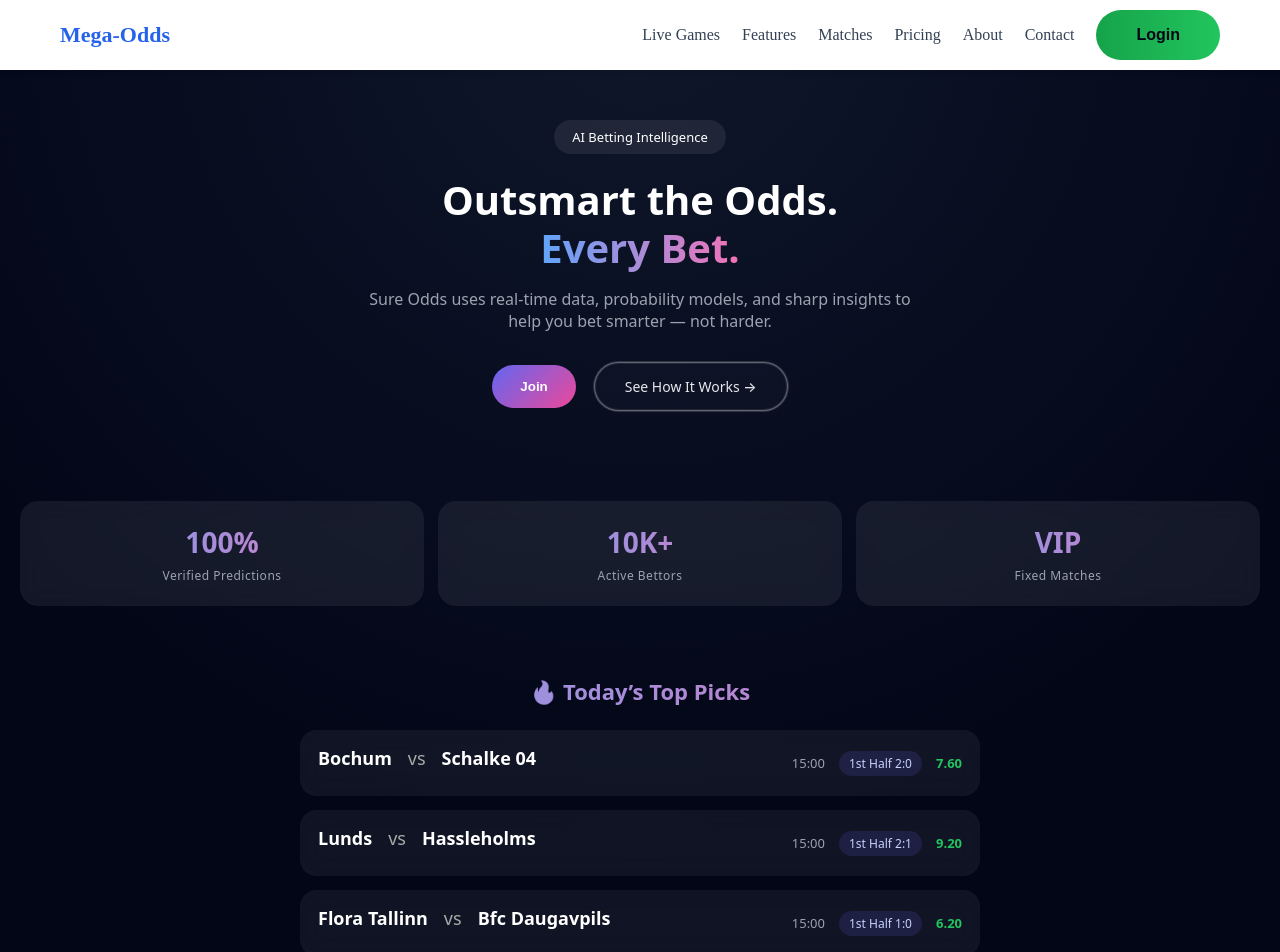
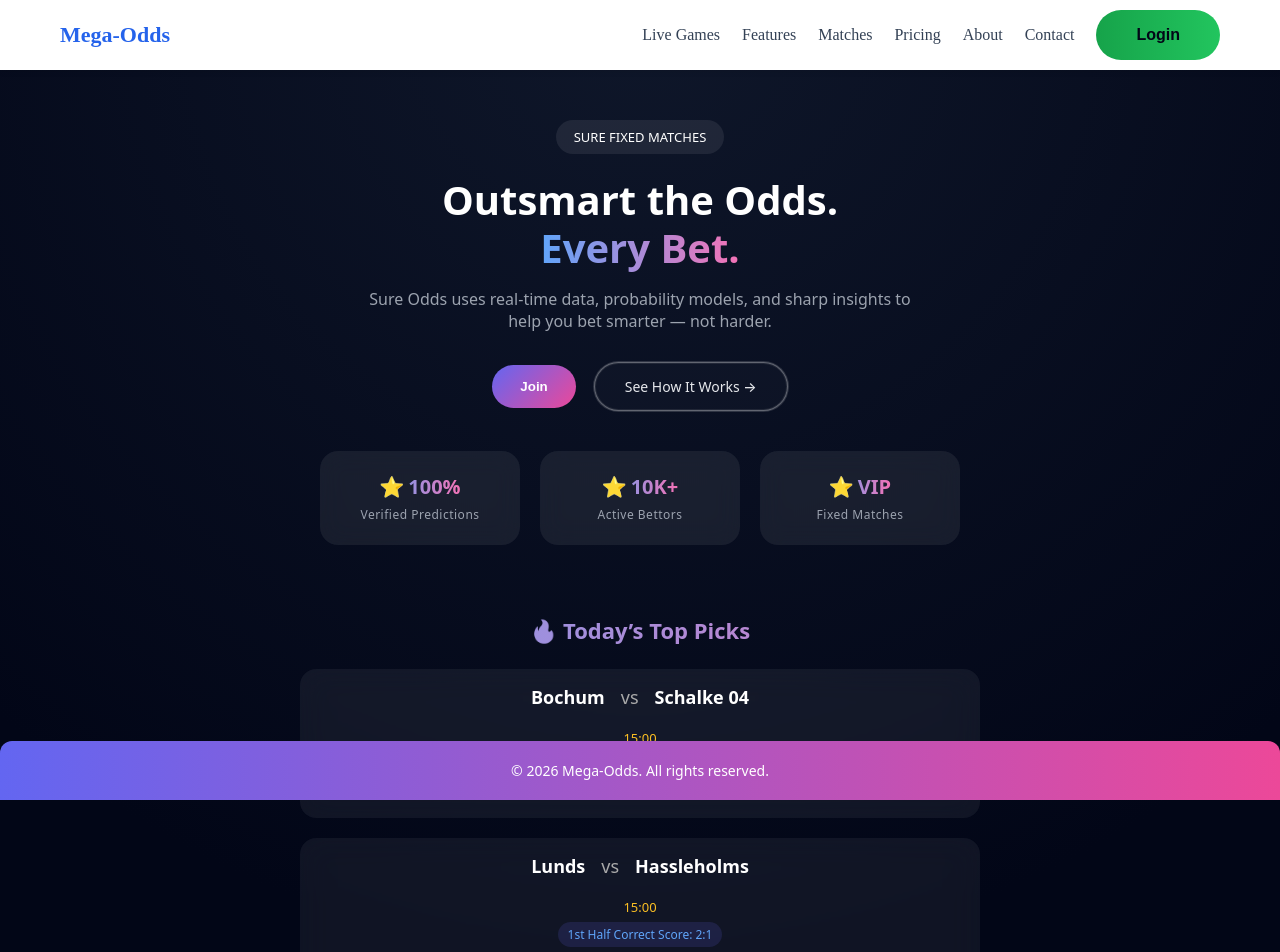
Before and after one commit to Muchyz/Sureodds-frontend, a React (Vite) app: page / in a window 1280 px wide. Shown: the top 952 px of the page. Built offline with nearby package versions, Linux system fonts and the light colour scheme.

Commit message:
Update Home component: hero, value cards, picks, footer; keep stars original color

```diff
--- a/src/pages/Home.css
+++ b/src/pages/Home.css
@@ -57,35 +57,34 @@
   color: white;
   background: linear-gradient(135deg, #6366f1, #ec4899);
   cursor: pointer;
+  transition: all 0.3s ease;
+}
+
+.cta-primary:hover {
+  transform: scale(1.05);
 }
 
 .cta-secondary {
-  display: inline-flex;          /* 🔑 required for border visibility */
+  display: inline-flex;
   align-items: center;
   justify-content: center;
-
   padding: 14px 30px;
   border-radius: 999px;
-
   font-size: 14px;
   font-weight: 500;
   color: #e5e7eb;
   text-decoration: none;
-
   background: rgba(255, 255, 255, 0.02);
   border: 1.5px solid rgba(255, 255, 255, 0.35);
-
   box-shadow:
     inset 0 0 0 1px rgba(255, 255, 255, 0.08),
     0 0 0 1px rgba(255, 255, 255, 0.15);
-
   transition: all 0.3s ease;
 }
 
 .cta-secondary:hover {
   color: #ffffff;
   border-color: rgba(124, 156, 255, 0.9);
-
   box-shadow:
     0 0 0 1px rgba(124, 156, 255, 0.6),
     0 0 25px rgba(124, 156, 255, 0.35);
@@ -93,27 +92,48 @@
 
 /* VALUE CARDS */
 .quick-cards {
-  display: grid;
-  grid-template-columns: repeat(3, 1fr);
-  gap: 14px;
+  display: flex;                /* use flexbox */
+  justify-content: center;      /* center all cards horizontally */
+  align-items: stretch;         /* make all cards same height */
+  gap: 20px;                    /* space between cards */
   padding: 0 20px;
-  margin-top: 50px;
+  margin-top: 5 px;
 }
 
 .quick-card {
+  flex: 1;                      /* each card takes equal width */
+  max-width: 200px;             /* optional max width */
   background: rgba(255, 255, 255, 0.07);
   backdrop-filter: blur(12px);
   border-radius: 18px;
   padding: 22px 16px;
   text-align: center;
+  transition: all 0.3s ease;
+}
+
+.quick-card:hover {
+  transform: translateY(-5px);
+  box-shadow: 0 8px 20px rgba(99, 102, 241, 0.4);
 }
 
 .quick-card h3 {
-  font-size: 28px;
+  font-size: 20px;
   margin-bottom: 6px;
+  /* Only gradient for text, not the star emoji */
   background: linear-gradient(90deg, #60a5fa, #f472b6);
   -webkit-background-clip: text;
   -webkit-text-fill-color: transparent;
+
+  /* Keep stars color */
+  display: inline-flex;
+  align-items: center;
+  justify-content: center;
+}
+
+.quick-card h3 span.star {
+  -webkit-background-clip: initial;
+  -webkit-text-fill-color: initial; /* keeps the emoji color */
+  margin-right: 4px;
 }
 
 .quick-card p {
@@ -137,10 +157,11 @@
   -webkit-text-fill-color: transparent;
 }
 
+/* Picks List */
 .picks-list {
   display: flex;
   flex-direction: column;
-  gap: 14px;
+  gap: 20px;
   max-width: 680px;
   margin: 0 auto;
 }
@@ -151,37 +172,47 @@
   border-radius: 16px;
   padding: 16px 18px;
   display: flex;
-  justify-content: space-between;
-  align-items: center;
+  flex-direction: column; /* stack teams and meta */
+  gap: 10px;
+  transition: all 0.3s ease;
+}
+
+.pick-card:hover {
+  transform: translateY(-3px);
+  box-shadow: 0 10px 25px rgba(99, 102, 241, 0.35);
 }
 
 .teams {
   font-size: 14px;
   font-weight: 600;
+  display: flex;
+  justify-content: center;
+  gap: 6px;
 }
 
 .vs {
-  margin: 0 6px;
   color: #9ca3af;
   font-weight: 400;
 }
 
 .pick-meta {
   display: flex;
+  flex-direction: column; /* stack vertically */
   align-items: center;
-  gap: 14px;
+  gap: 4px;
   font-size: 13px;
 }
 
 .pick-time {
-  color: #9ca3af;
+  font-weight: 500;
+  color: #fbbf24;
 }
 
 .pick-type {
   padding: 4px 10px;
   border-radius: 999px;
   background: rgba(99, 102, 241, 0.15);
-  color: #c7d2fe;
+  color: #60a5fa;
   font-size: 12px;
 }
 
@@ -189,11 +220,40 @@
   font-weight: bold;
   color: #22c55e;
 }
+/* Make pick-meta vertical */
+.vertical-meta {
+  display: flex;
+  flex-direction: column;
+  gap: 6px;
+  font-size: 13px;
+}
 
+/* Footer */
+.footer {
+  margin-top: 50px;
+  padding: 20px;
+  text-align: center;
+  background: linear-gradient(90deg, #6366f1, #ec4899);
+  color: #fff;
+  font-size: 14px;
+  font-weight: 500;
+  border-radius: 12px 12px 0 0;
+  position:fixed ;
+  bottom: 0;
+  width: 100%;
+}
 
 /* MOBILE */
 @media (max-width: 500px) {
   .hero h1 {
     font-size: 34px;
   }
+
+  .quick-cards {
+    grid-template-columns: 1fr;
+
+
+  .picks-list {
+    max-width: 100%;
+  }
 }
--- a/src/pages/Home.jsx
+++ b/src/pages/Home.jsx
@@ -7,7 +7,7 @@ function Home() {
 
       {/* HERO */}
       <section className="hero">
-        <span className="pill">AI Betting Intelligence</span>
+        <span className="pill">SURE FIXED MATCHES</span>
 
         <h1>
           Outsmart the Odds. <br />
@@ -33,69 +33,71 @@ function Home() {
       {/* VALUE STATS */}
 <section className="quick-cards">
   <div className="quick-card">
-          <h3>100%</h3>
+    <h3><span className="star">⭐️</span>100%</h3>
     <p>Verified Predictions</p>
   </div>
 
   <div className="quick-card">
-          <h3>10K+</h3>
+    <h3><span className="star">⭐️</span>10K+</h3>
     <p>Active Bettors</p>
   </div>
 
   <div className="quick-card">
-          <h3>VIP</h3>
+    <h3><span className="star">⭐️</span>VIP</h3>
     <p>Fixed Matches</p>
   </div>
 </section>
+
       {/* TODAY'S PICKS */}
       <section className="picks-section">
         <h2 className="picks-title">🔥 Today’s Top Picks</h2>
 
         <div className="picks-list">
+          {/* PICK CARD 1 */}
           <div className="pick-card">
             <div className="teams">
-              <span>Bochum</span>
-              <span className="vs">vs</span>
-              <span>Schalke 04</span>
+              <span>Bochum</span> <span className="vs">vs</span> <span>Schalke 04</span>
             </div>
 
-            <div className="pick-meta">
+            <div className="pick-meta vertical-meta">
               <span className="pick-time">15:00</span>
-              <span className="pick-type">1st Half 2:0</span>
-              <span className="pick-odds">7.60</span>
+              <span className="pick-type">1st Half Correct Score: 2:0</span>
+              <span className="pick-odds">Odds: 7.60</span>
             </div>
           </div>
 
+          {/* PICK CARD 2 */}
           <div className="pick-card">
             <div className="teams">
-              <span>Lunds</span>
-              <span className="vs">vs</span>
-              <span>Hassleholms</span>
+              <span>Lunds</span> <span className="vs">vs</span> <span>Hassleholms</span>
             </div>
 
-            <div className="pick-meta">
+            <div className="pick-meta vertical-meta">
               <span className="pick-time">15:00</span>
-              <span className="pick-type">1st Half 2:1</span>
-              <span className="pick-odds">9.20</span>
+              <span className="pick-type">1st Half Correct Score: 2:1</span>
+              <span className="pick-odds">Odds: 9.20</span>
             </div>
           </div>
 
+          {/* PICK CARD 3 */}
           <div className="pick-card">
             <div className="teams">
-              <span>Flora Tallinn</span>
-              <span className="vs">vs</span>
-              <span>Bfc Daugavpils</span>
+              <span>Flora Tallinn</span> <span className="vs">vs</span> <span>Bfc Daugavpils</span>
             </div>
 
-            <div className="pick-meta">
+            <div className="pick-meta vertical-meta">
               <span className="pick-time">15:00</span>
-              <span className="pick-type">1st Half 1:0</span>
-              <span className="pick-odds">6.20</span>
+              <span className="pick-type">1st Half Correct Score: 1:0</span>
+              <span className="pick-odds">Odds: 6.20</span>
             </div>
           </div>
         </div>
       </section>
 
+      {/* FOOTER */}
+      <footer className="footer">
+        <p>© {new Date().getFullYear()} Mega-Odds. All rights reserved.</p>
+      </footer>
 
     </div>
   );
```
Lines whose indentation alone changed are shown as unchanged.
